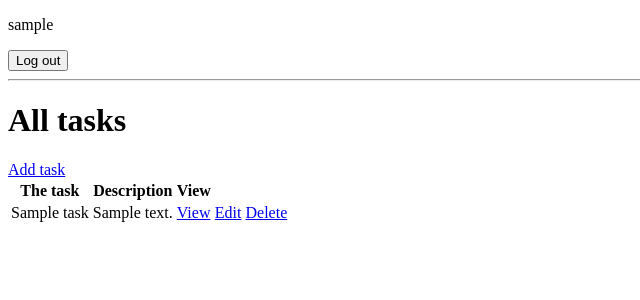
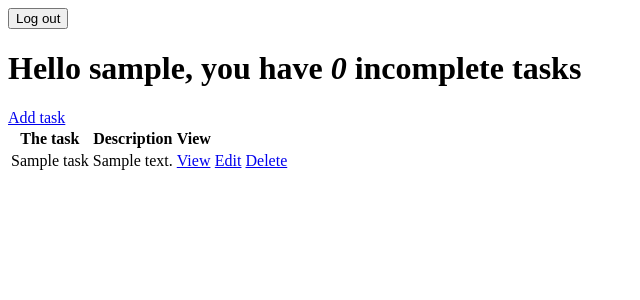
Before and after one commit to Ngel0/todo-list, a Django app: page / in a window 1280 px wide. Shown: the top 300 px of the page, without its empty margins (0-640 px from the left). Run offline with Django 5.2, Linux system fonts and the light colour scheme; a user stored in the database is signed in; tables that the repository leaves empty hold one stand-in row (values such as "Sample post").

Commit message:
now show the number of incomplete tasks and greet user

```diff
--- a/todo_list/tasklist/templates/tasklist/task_list.html
+++ b/todo_list/tasklist/templates/tasklist/task_list.html
@@ -4,7 +4,6 @@
 
 {% block content %}
 {% if user.is_authenticated %}
-<p>{{user}}</p>
 <form method="post" action="{% url 'logout' %}">
     {% csrf_token %}
     <button type="submit">Log out</button>
@@ -13,9 +12,8 @@
 <a href="{% url 'signup' %}">Sign up</a>
 <a href="{% url 'login' %}">Log in</a>
 {% endif %}
-<hr>
 
-<h1>All tasks</h1>
+<h1>Hello {{user}}, you have <i>{{incomplete_tasks_count}}</i> incomplete tasks</h1>
 <a href="{% url 'create-task' %}">Add task</a>
 
 <table>
--- a/todo_list/tasklist/views.py
+++ b/todo_list/tasklist/views.py
@@ -12,6 +12,7 @@ class TaskList(ListView):
     def get_context_data(self, *args, **kwargs):
         context = super().get_context_data(*args, **kwargs)
         context['tasks'] = context['tasks'].filter(user=self.request.user)
+        context['incomplete_tasks_count'] = context['tasks'].filter(is_completed=False).count()
         return context
 
 class TaskDetail(DetailView):
```
